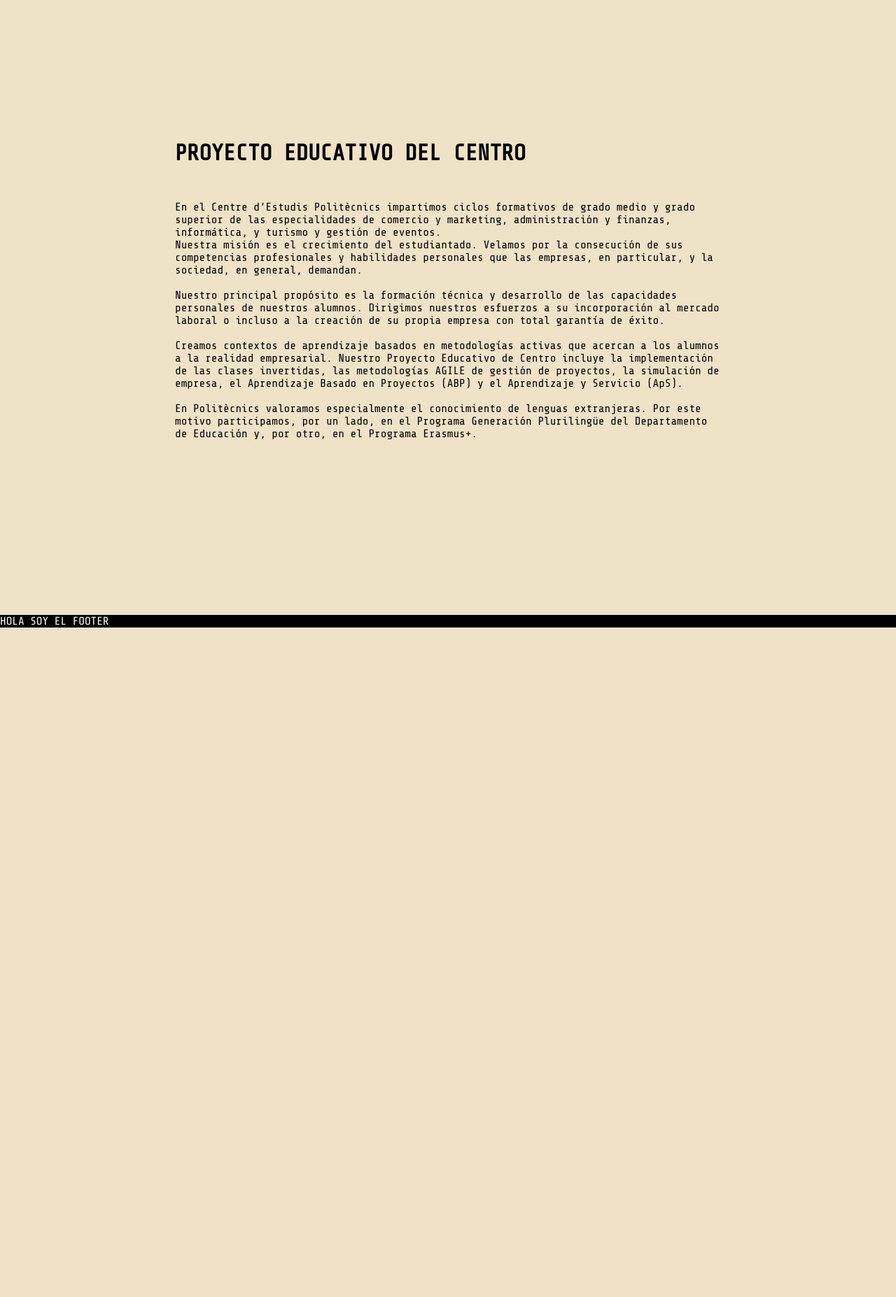
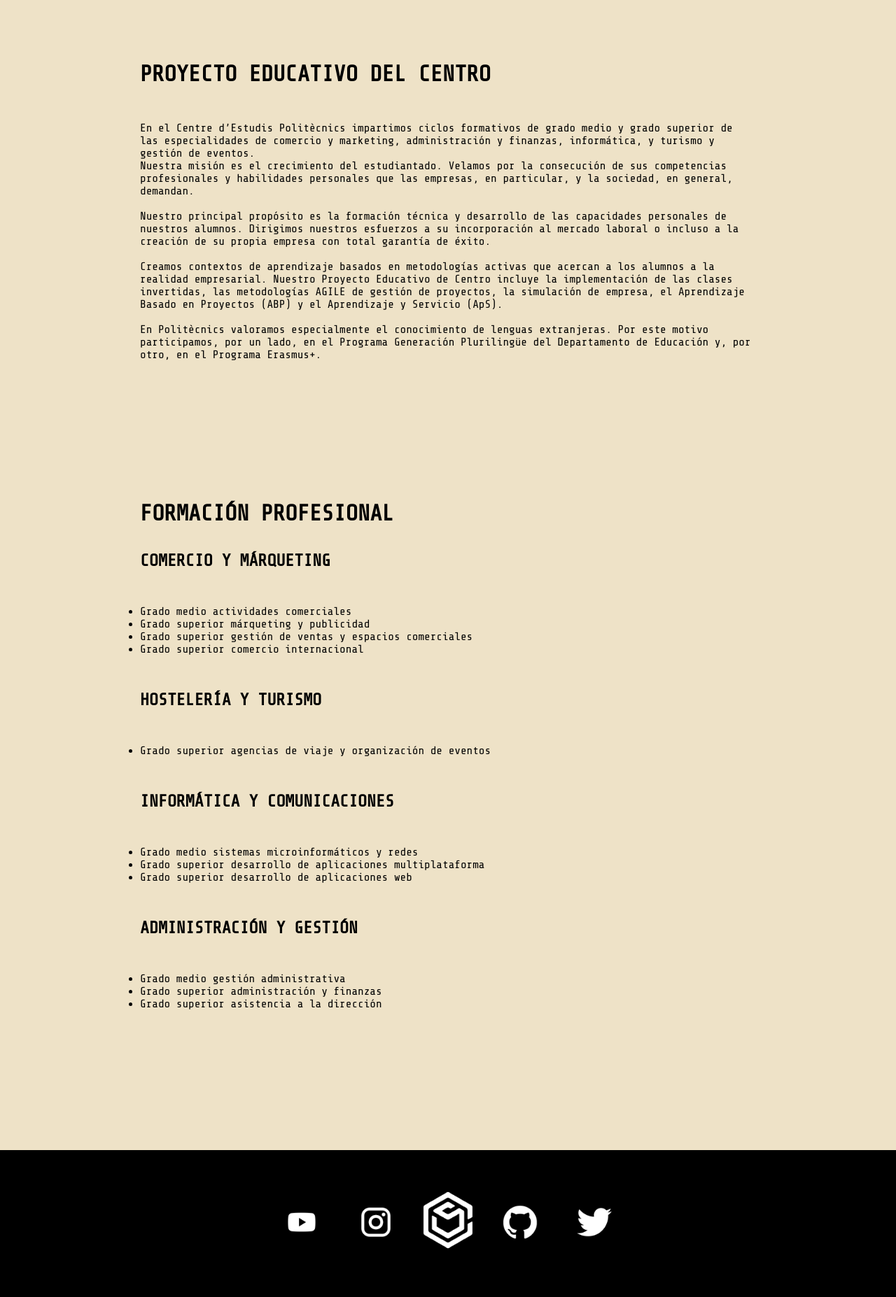
Before and after one commit to doniagoo/proyectoGadi, a PHP site: page / in a window 1280 px wide. Shown: the part 1477-3331 px from the top of the page at 70% size. Before the commit the page ends 2374 px from the top, so only its background shows below. Run offline with PHP 8.4, Linux system fonts and the light colour scheme; some libraries are stand-ins or nearby versions.

Commit message:
pagina web con footer

```diff
--- a/index.html
+++ b/index.html
@@ -99,12 +99,56 @@
             otro, en el Programa Erasmus+.
           </p>
         </div>
+        <div class="container-cursos">
+          <div class="titulo">
+            <h1>FORMACIÓN PROFESIONAL</h1>
+            <br /><br />
+            <h2>COMERCIO Y MÁRQUETING</h2>
+          </div>
+          <div class="contenido-2">
+            <ul>
+              <li>Grado medio actividades comerciales</li>
+              <li>Grado superior márqueting y publicidad</li>
+              <li>Grado superior gestión de ventas y espacios comerciales</li>
+              <li>Grado superior comercio internacional</li>
+            </ul>
+          </div>
+          <div class="titulo"><h2>HOSTELERÍA Y TURISMO</h2></div>
+          <div class="contenido-2">
+            <ul>
+              <li>
+                Grado superior agencias de viaje y organización de eventos
+              </li>
+            </ul>
+          </div>
+          <div class="titulo"><h2>INFORMÁTICA Y COMUNICACIONES</h2></div>
+          <div class="contenido-2">
+            <ul>
+              <li>Grado medio sistemas microinformáticos y redes</li>
+              <li>Grado superior desarrollo de aplicaciones multiplataforma</li>
+              <li>Grado superior desarrollo de aplicaciones web</li>
+            </ul>
+          </div>
+          <div class="titulo"><h2>ADMINISTRACIÓN Y GESTIÓN</h2></div>
+          <div class="contenido-2">
+            <ul>
+              <li>Grado medio gestión administrativa</li>
+              <li>Grado superior administración y finanzas</li>
+              <li>Grado superior asistencia a la dirección</li>
+            </ul>
+          </div>
+        </div>
       </div>
     </div>
     <div class="container-footer">
-      <footer id="footer">HOLA SOY EL FOOTER</footer>
+      <footer class="footer">
+        <div><a class="icon" href="#"><img src="../proyectoGadi/media/img/yt.png" /></a></div>
+        <div><a class="icon" href="#"><img src="../proyectoGadi/media/img/insta.png" /></a></div>
+        <div><a class="icon-2" href="#"><img src="../proyectoGadi/media/img/gadi.png" /></a></div>
+        <div><a class="icon" href="#"><img src="../proyectoGadi/media/img/git.png" /></a></div>
+        <div><a class="icon" href="#"><img src="../proyectoGadi/media/img/twitter.png" /></a></div>
+      </footer>
     </div>
-
     <script src="../proyectoGadi/js/scroll.js"></script>
   </body>
 </html>
--- a/js/scroll.js
+++ b/js/scroll.js
@@ -1,7 +1,7 @@
 $(document).ready(function() {
     $('a[href^="#"]').click(function() {
       var destino = $(this.hash); //this.hash lee el atributo href de este
-      $('html, body').animate({ scrollTop: destino.offset().top }, 700); //Llega a su destino con el tiempo deseado
+      $('html, body').animate({ scrollTop: destino.offset().top }, 1000); //Llega a su destino con el tiempo deseado
       return false;
     });
   });
--- a/style/style.css
+++ b/style/style.css
@@ -5,17 +5,17 @@
   margin: 0px;
   font-family: "Share Tech Mono", monospace;
   text-decoration: none;
-  /*-moz-user-select: none;
+  -moz-user-select: none;
   -webkit-user-select: none;
   -ms-user-select: none;
-  user-select: none;*/
+  user-select: none;
 }
 
 /* ===== Scrollbar CSS ===== */
 /* Firefox */
 * {
   scrollbar-width: thin;
-  scrollbar-color: #b8b8b8 #eee2c7;
+  scrollbar-color: #000000 #eee2c7;
 }
 
 /* Chrome, Edge, and Safari */
@@ -28,7 +28,7 @@
 }
 
 *::-webkit-scrollbar-thumb {
-  background-color: #b8b8b8;
+  background-color: #000000;
   border-radius: 10px;
   border: 3px solid #eee2c7;
 }
@@ -192,7 +192,7 @@ a {
 /********************************************************************/
 
 .container-main {
-  margin: 250px;
+  margin: 200px;
 }
 
 .titulo {
@@ -202,14 +202,61 @@ a {
 .contenido {
   margin-bottom: 200px;
 }
+.contenido-2 {
+  margin-bottom: 50px;
+}
 
 /********************************************************************/
 
-.container-footer{
-    background-color: black;
-    color: white;
+.container-footer {
+  background-color: black;
+  color: white;
+  align-items: center;
+  text-align: center;
+  padding: 50px;
 }
 
 .footer {
-  background-color: rgb(85, 85, 85);
+  text-align: center;
+  display: -webkit-inline-box;
 }
+
+.icon img {
+  width: 50px;
+  margin: 28px;
+  transform: scale(1);
+  -ms-transform: scale(1);
+  -moz-transform: scale(1);
+  -webkit-transform: scale(1);
+  -o-transform: scale(1);
+  -webkit-transition: all 150ms ease-in-out;
+  -moz-transition: all 150ms ease-in-out;
+  -ms-transition: all 150ms ease-in-out;
+  -o-transition: all 150ms ease-in-out;
+}
+.icon-2 img {
+  width: 100px;
+  transform: scale(1);
+  -ms-transform: scale(1);
+  -moz-transform: scale(1);
+  -webkit-transform: scale(1);
+  -o-transform: scale(1);
+  -webkit-transition: all 150ms ease-in-out;
+  -moz-transition: all 150ms ease-in-out;
+  -ms-transition: all 150ms ease-in-out;
+  -o-transition: all 150ms ease-in-out;
+}
+.icon img:hover {
+  transform: scale(1.3);
+  -ms-transform: scale(1.3);
+  -moz-transform: scale(1.3);
+  -webkit-transform: scale(1.3);
+  -o-transform: scale(1.3);
+}
+.icon-2 img:hover {
+  transform: scale(1.3);
+  -ms-transform: scale(1.3);
+  -moz-transform: scale(1.3);
+  -webkit-transform: scale(1.3);
+  -o-transform: scale(1.3);
+}
```
Also changed, not shown: media/img/gadi.png (added), media/img/git.png (added), media/img/insta.png (added), media/img/twitter.png (added), media/img/yt.png (added).
